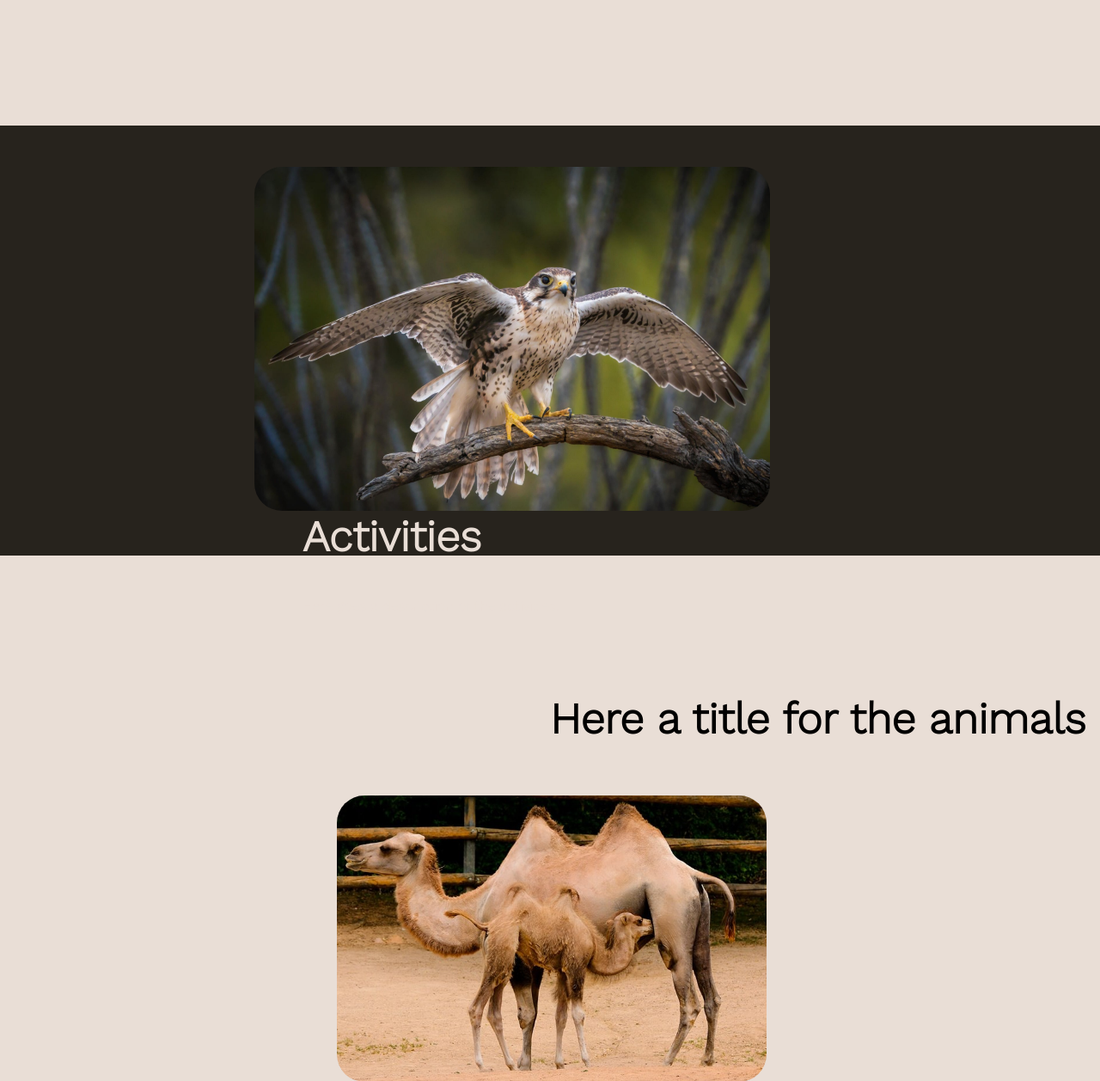
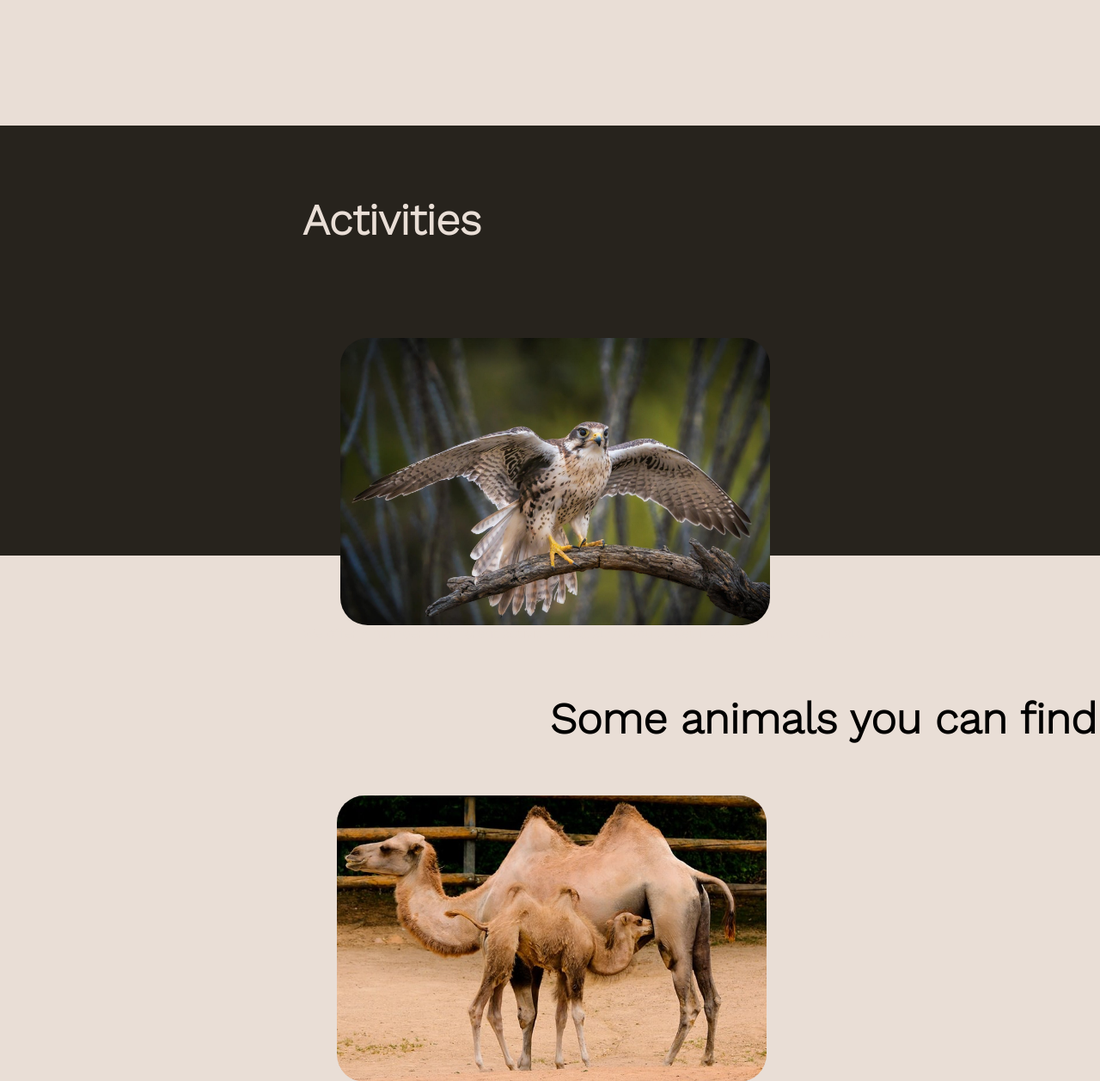
Before and after one commit to albercm30/zoowebapp, a Flask app: page / in a window 1280 px wide. Shown: the part 470-1727 px from the top of the page at 86% size. Run offline with Flask 2, Linux system fonts and the light colour scheme.

Commit message:
changed minor things on index for appearance

```diff
--- a/WebAppProject/templates/main/index.html
+++ b/WebAppProject/templates/main/index.html
@@ -4,13 +4,19 @@
 <div class="container-title">
     <h1 class="title">Zoological Park</h1>
 </div>
+
 <div class="container-middle">
-    <a href="{{ url_for('main.activities') }}"><img src="{{ url_for('static', filename='falcon.jpg') }}" alt="falcon"/></a>
     <h2>Activities</h2>
-    <p>Here goes a description of the activities.</p>
+    <div class="img-animals">
+        <a href="{{ url_for('main.activities') }}"><img src="{{ url_for('static', filename='falcon.jpg') }}" alt="falcon"/></a>
+    </div>
+    <div class="descr-activ">
+        <p>We offer a number of different activities that allow you to get involved with our animals.</p>
+    </div>
 </div>
+
 <div class="container-animals">
-    <h2>Here a title for the animals</h2>
+    <h2>Some animals you can find</h2>
     <div class="img-animals">
         <a href="{{ url_for('main.animals') }}"><img src="{{ url_for('static', filename='camel.jpg') }}" alt="camel" class="camel" /></a>
         <a href="{{ url_for('main.animals') }}"><img src="{{ url_for('static', filename='polar-bear.png') }}" alt="polar bear" class="polar-bear" /></a>
```
